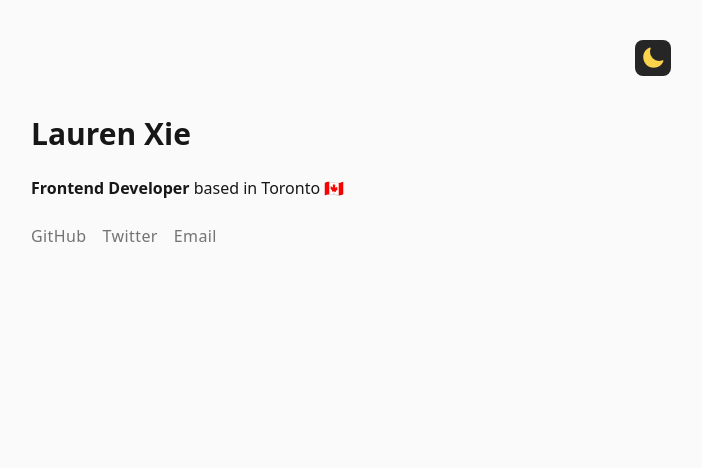
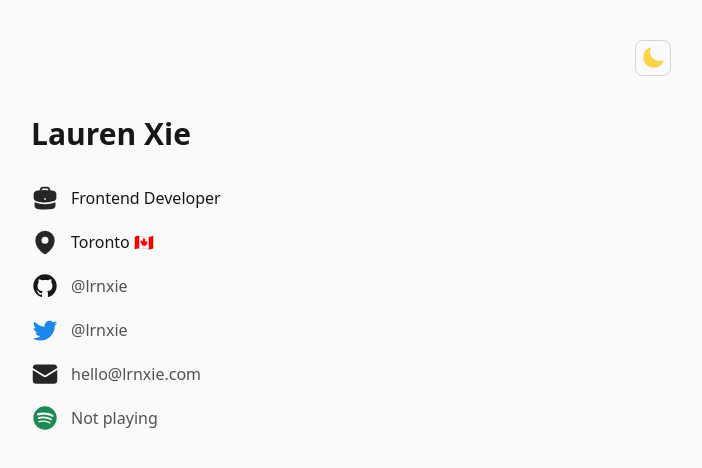
Before and after one commit to lrnxie/lrnxie.com, a Next.js app: page / in a window 1280 px wide. Shown: the top 468 px of the page, without its empty margins (289-991 px from the left). Built offline with nearby package versions, Linux system fonts and the light colour scheme; no server answers.

Commit message:
Add spotify playing

```diff
--- a/components/Layout.js
+++ b/components/Layout.js
@@ -48,7 +48,7 @@ export default function Container({ children }) {
 
       <nav className="flex justify-end pt-5 pb-10">
         <button
-          className="w-9 h-9 rounded-lg bg-neutral-800 dark:bg-neutral-100"
+          className="w-9 h-9 rounded-lg border border-neutral-300 dark:border-neutral-600"
           onClick={() => setTheme(resolvedTheme === "dark" ? "light" : "dark")}
         >
           {resolvedTheme === "dark" ? <SunIcon /> : <MoonIcon />}
--- /dev/null
+++ b/components/SpotifyPlaying.js
@@ -0,0 +1,40 @@
+import useSWR from "swr";
+
+function SpotifyIcon() {
+  return (
+    <svg
+      xmlns="http://www.w3.org/2000/svg"
+      viewBox="0 0 24 24"
+      className="w-7 h-7 mr-3 fill-[#1D8954]"
+    >
+      <path d="M17.9 10.9C14.7 9 9.35 8.8 6.3 9.75c-.5.15-1-.15-1.15-.6c-.15-.5.15-1 .6-1.15c3.55-1.05 9.4-.85 13.1 1.35c.45.25.6.85.35 1.3c-.25.35-.85.5-1.3.25m-.1 2.8c-.25.35-.7.5-1.05.25c-2.7-1.65-6.8-2.15-9.95-1.15c-.4.1-.85-.1-.95-.5c-.1-.4.1-.85.5-.95c3.65-1.1 8.15-.55 11.25 1.35c.3.15.45.65.2 1m-1.2 2.75c-.2.3-.55.4-.85.2c-2.35-1.45-5.3-1.75-8.8-.95c-.35.1-.65-.15-.75-.45c-.1-.35.15-.65.45-.75c3.8-.85 7.1-.5 9.7 1.1c.35.15.4.55.25.85M12 2A10 10 0 0 0 2 12a10 10 0 0 0 10 10a10 10 0 0 0 10-10A10 10 0 0 0 12 2Z" />
+    </svg>
+  );
+}
+
+async function fetcher(url) {
+  return fetch(url).then((res) => res.json());
+}
+
+export default function SpotifyPlaying() {
+  const { data, error, isLoading } = useSWR("/api/spotify-playing", fetcher);
+
+  return (
+    <div className="flex items-center">
+      <SpotifyIcon />
+      {!isLoading &&
+        (!error && data?.isPlaying ? (
+          <a
+            className="text-neutral-600 dark:text-neutral-300 hover:text-neutral-900 hover:dark:text-neutral-100"
+            href={data.trackUrl}
+            target="_blank"
+            rel="noopener noreferrer"
+          >
+            {data.title} - {data.artist}
+          </a>
+        ) : (
+          <p className="text-neutral-600 dark:text-neutral-300">Not playing</p>
+        ))}
+    </div>
+  );
+}
--- /dev/null
+++ b/lib/spotify.js
@@ -0,0 +1,33 @@
+const client_id = process.env.SPOTIFY_CLIENT_ID;
+const client_secret = process.env.SPOTIFY_CLIENT_SECRET;
+const refresh_token = process.env.SPOTIFY_REFRESH_TOKEN;
+
+const basic = btoa(`${client_id}:${client_secret}`);
+const TOKEN_ENDPOINT = `https://accounts.spotify.com/api/token`;
+const NOW_PLAYING_ENDPOINT = `https://api.spotify.com/v1/me/player/currently-playing`;
+
+const getAccessToken = async () => {
+  const response = await fetch(TOKEN_ENDPOINT, {
+    method: "POST",
+    headers: {
+      Authorization: `Basic ${basic}`,
+      "Content-Type": "application/x-www-form-urlencoded",
+    },
+    body: new URLSearchParams({
+      grant_type: "refresh_token",
+      refresh_token,
+    }),
+  });
+
+  return response.json();
+};
+
+export const getNowPlaying = async () => {
+  const { access_token } = await getAccessToken();
+
+  return fetch(NOW_PLAYING_ENDPOINT, {
+    headers: {
+      Authorization: `Bearer ${access_token}`,
+    },
+  });
+};
--- a/package.json
+++ b/package.json
@@ -12,7 +12,8 @@
     "next": "12.1.6",
     "next-themes": "^0.2.0",
     "react": "18.1.0",
-    "react-dom": "18.1.0"
+    "react-dom": "18.1.0",
+    "swr": "^2.1.0"
   },
   "devDependencies": {
     "autoprefixer": "^10.4.7",
--- a/pages/api/hello.js
+++ /dev/null
@@ -1,5 +0,0 @@
-// Next.js API route support: https://nextjs.org/docs/api-routes/introduction
-
-export default function handler(req, res) {
-  res.status(200).json({ name: 'John Doe' })
-}
--- /dev/null
+++ b/pages/api/spotify-playing.js
@@ -0,0 +1,24 @@
+import { getNowPlaying } from "../../lib/spotify";
+
+export default async function handler(req, res) {
+  const response = await getNowPlaying();
+  const data = await response.json();
+
+  const isPlaying = data.is_playing;
+
+  if (!isPlaying) {
+    return res.status(200).json({ isPlaying: false });
+  }
+
+  const track = data.item;
+  const title = track.name;
+  const artist = track.artists.map((_artist) => _artist.name).join(", ");
+  const trackUrl = track.external_urls.spotify;
+
+  return res.status(200).json({
+    isPlaying,
+    title,
+    artist,
+    trackUrl,
+  });
+}
--- a/pages/index.js
+++ b/pages/index.js
@@ -1,48 +1,137 @@
 import Layout from "../components/Layout";
+import SpotifyPlaying from "../components/SpotifyPlaying";
 
 export default function Home() {
-  const links = [
-    {
-      name: "GitHub",
-      url: "https://github.com/lrnxie",
-    },
-    {
-      name: "Twitter",
-      url: "https://twitter.com/lrnxie",
-    },
-  ];
   return (
     <Layout>
       <div>
-        <h1 className="text-3xl font-bold mb-6">Lauren Xie</h1>
+        <h1 className="text-3xl font-bold cursor-default mb-8">Lauren Xie</h1>
 
-        <p className="max-w-xl mb-6">
-          {/* Hi, I&rsquo;m Lauren, a{" "} */}
-          <span className="font-semibold">Frontend Developer</span> based in
-          Toronto 🇨🇦
-        </p>
-
-        <div className="flex text-neutral-500 tracking-wide dark:text-neutral-400">
-          {links.map((link) => (
-            <a
-              key={link.name}
-              className="mr-4 hover:text-neutral-700 dark:hover:text-neutral-300"
-              href={link.url}
-              target="_blank"
-              rel="noreferrer"
-            >
-              {link.name}
-            </a>
-          ))}
-
-          <a
-            className="hover:text-neutral-700 dark:hover:text-neutral-300"
-            href="mailto:hello@lrnxie.com"
-          >
-            Email
-          </a>
+        <div className="space-y-4 font-medium cursor-default text-neutral-900 dark:text-neutral-100">
+          <Job />
+          <Location />
+          <GitHub />
+          <Twitter />
+          <Email />
+          <SpotifyPlaying />
         </div>
       </div>
     </Layout>
   );
 }
+
+function Wrapper({ children }) {
+  return <div className="flex items-center">{children}</div>;
+}
+
+function Job() {
+  return (
+    <Wrapper>
+      <svg
+        xmlns="http://www.w3.org/2000/svg"
+        viewBox="0 0 24 24"
+        className="w-7 h-7 mr-3 fill-neutral-800 dark:fill-neutral-100"
+      >
+        <path
+          fillRule="evenodd"
+          d="M7.5 5.25a3 3 0 013-3h3a3 3 0 013 3v.205c.933.085 1.857.197 2.774.334 1.454.218 2.476 1.483 2.476 2.917v3.033c0 1.211-.734 2.352-1.936 2.752A24.726 24.726 0 0112 15.75c-2.73 0-5.357-.442-7.814-1.259-1.202-.4-1.936-1.541-1.936-2.752V8.706c0-1.434 1.022-2.7 2.476-2.917A48.814 48.814 0 017.5 5.455V5.25zm7.5 0v.09a49.488 49.488 0 00-6 0v-.09a1.5 1.5 0 011.5-1.5h3a1.5 1.5 0 011.5 1.5zm-3 8.25a.75.75 0 100-1.5.75.75 0 000 1.5z"
+          clipRule="evenodd"
+        />
+        <path d="M3 18.4v-2.796a4.3 4.3 0 00.713.31A26.226 26.226 0 0012 17.25c2.892 0 5.68-.468 8.287-1.335.252-.084.49-.189.713-.311V18.4c0 1.452-1.047 2.728-2.523 2.923-2.12.282-4.282.427-6.477.427a49.19 49.19 0 01-6.477-.427C4.047 21.128 3 19.852 3 18.4z" />
+      </svg>
+
+      <p>Frontend Developer</p>
+    </Wrapper>
+  );
+}
+
+function Location() {
+  return (
+    <Wrapper>
+      <svg
+        xmlns="http://www.w3.org/2000/svg"
+        viewBox="0 0 24 24"
+        className="w-7 h-7 mr-3 fill-neutral-800 dark:fill-neutral-100"
+      >
+        <path
+          fillRule="evenodd"
+          d="M11.54 22.351l.07.04.028.016a.76.76 0 00.723 0l.028-.015.071-.041a16.975 16.975 0 001.144-.742 19.58 19.58 0 002.683-2.282c1.944-1.99 3.963-4.98 3.963-8.827a8.25 8.25 0 00-16.5 0c0 3.846 2.02 6.837 3.963 8.827a19.58 19.58 0 002.682 2.282 16.975 16.975 0 001.145.742zM12 13.5a3 3 0 100-6 3 3 0 000 6z"
+          clipRule="evenodd"
+        />
+      </svg>
+
+      <p>Toronto 🇨🇦</p>
+    </Wrapper>
+  );
+}
+
+function GitHub() {
+  return (
+    <Wrapper>
+      <svg
+        xmlns="http://www.w3.org/2000/svg"
+        viewBox="0 0 24 24"
+        className="w-7 h-7 mr-3"
+      >
+        <path
+          fill="currentColor"
+          d="M12 2A10 10 0 0 0 2 12c0 4.42 2.87 8.17 6.84 9.5c.5.08.66-.23.66-.5v-1.69c-2.77.6-3.36-1.34-3.36-1.34c-.46-1.16-1.11-1.47-1.11-1.47c-.91-.62.07-.6.07-.6c1 .07 1.53 1.03 1.53 1.03c.87 1.52 2.34 1.07 2.91.83c.09-.65.35-1.09.63-1.34c-2.22-.25-4.55-1.11-4.55-4.92c0-1.11.38-2 1.03-2.71c-.1-.25-.45-1.29.1-2.64c0 0 .84-.27 2.75 1.02c.79-.22 1.65-.33 2.5-.33c.85 0 1.71.11 2.5.33c1.91-1.29 2.75-1.02 2.75-1.02c.55 1.35.2 2.39.1 2.64c.65.71 1.03 1.6 1.03 2.71c0 3.82-2.34 4.66-4.57 4.91c.36.31.69.92.69 1.85V21c0 .27.16.59.67.5C19.14 20.16 22 16.42 22 12A10 10 0 0 0 12 2Z"
+        />
+      </svg>
+
+      <a
+        className="text-neutral-600 dark:text-neutral-300 hover:text-neutral-900 hover:dark:text-neutral-100"
+        href="https://github.com/lrnxie"
+        target="_blank"
+        rel="noopener noreferrer"
+      >
+        @lrnxie
+      </a>
+    </Wrapper>
+  );
+}
+
+function Twitter() {
+  return (
+    <Wrapper>
+      <svg
+        xmlns="http://www.w3.org/2000/svg"
+        viewBox="0 0 24 24"
+        className="w-7 h-7 mr-3 fill-[#1C87EB]"
+      >
+        <path d="M22.46 6c-.77.35-1.6.58-2.46.69c.88-.53 1.56-1.37 1.88-2.38c-.83.5-1.75.85-2.72 1.05C18.37 4.5 17.26 4 16 4c-2.35 0-4.27 1.92-4.27 4.29c0 .34.04.67.11.98C8.28 9.09 5.11 7.38 3 4.79c-.37.63-.58 1.37-.58 2.15c0 1.49.75 2.81 1.91 3.56c-.71 0-1.37-.2-1.95-.5v.03c0 2.08 1.48 3.82 3.44 4.21a4.22 4.22 0 0 1-1.93.07a4.28 4.28 0 0 0 4 2.98a8.521 8.521 0 0 1-5.33 1.84c-.34 0-.68-.02-1.02-.06C3.44 20.29 5.7 21 8.12 21C16 21 20.33 14.46 20.33 8.79c0-.19 0-.37-.01-.56c.84-.6 1.56-1.36 2.14-2.23Z" />
+      </svg>
+
+      <a
+        className="text-neutral-600 dark:text-neutral-300 hover:text-neutral-900 hover:dark:text-neutral-100"
+        href="https://twitter.com/lrnxie"
+        target="_blank"
+        rel="noopener noreferrer"
+      >
+        @lrnxie
+      </a>
+    </Wrapper>
+  );
+}
+
+function Email() {
+  return (
+    <Wrapper>
+      <svg
+        xmlns="http://www.w3.org/2000/svg"
+        viewBox="0 0 24 24"
+        className="w-7 h-7 mr-3 fill-neutral-800 dark:fill-neutral-100"
+      >
+        <path d="M1.5 8.67v8.58a3 3 0 003 3h15a3 3 0 003-3V8.67l-8.928 5.493a3 3 0 01-3.144 0L1.5 8.67z" />
+        <path d="M22.5 6.908V6.75a3 3 0 00-3-3h-15a3 3 0 00-3 3v.158l9.714 5.978a1.5 1.5 0 001.572 0L22.5 6.908z" />
+      </svg>
+
+      <a
+        className="text-neutral-600 dark:text-neutral-300 hover:text-neutral-900 hover:dark:text-neutral-100"
+        href="mailto:hello@lrnxie.com"
+      >
+        hello@lrnxie.com
+      </a>
+    </Wrapper>
+  );
+}
```
Also changed, not shown: 1 other file (tests, documents, lock files or other folders).
